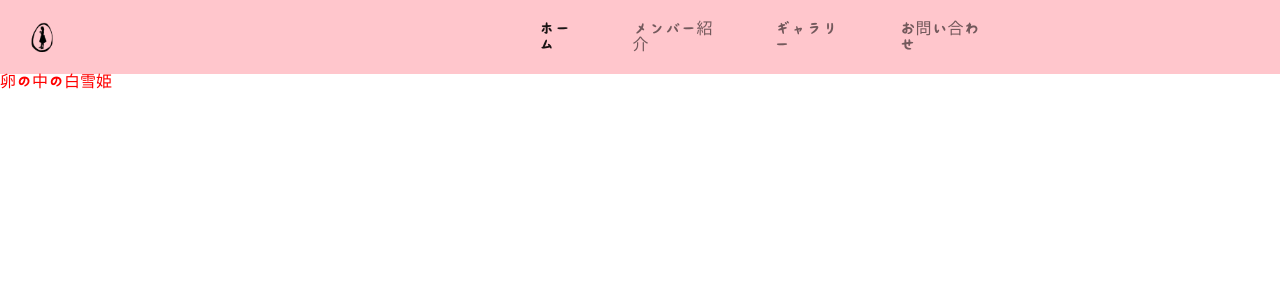
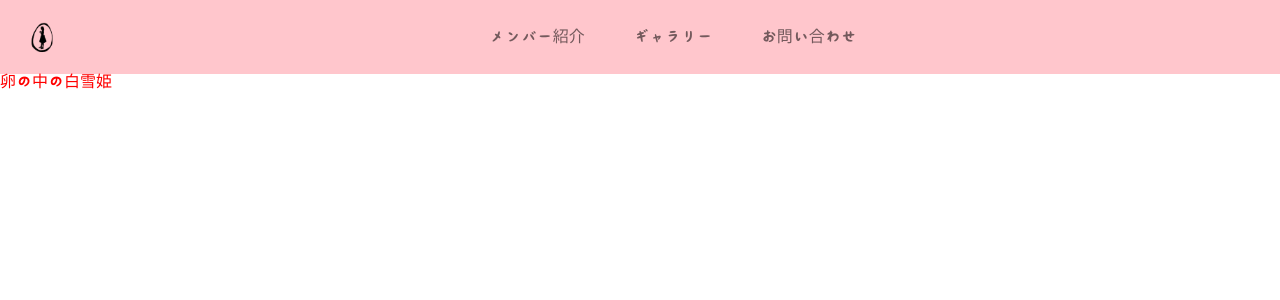
Before and after one commit to seiichiroito/snow-white, a Jekyll site: the page built from index.html, in a window 1280 px wide. Shown: the top 300 px of the page. Built offline with Jekyll 4.4.1, drawn with Linux system fonts in a browser that asks for light colours; some web fonts are replaced.

Commit message:
Finsh header temporary

```diff
--- a/_includes/header.html
+++ b/_includes/header.html
@@ -9,9 +9,6 @@
           </button>
           <div class="collapse navbar-collapse nav-links" id="navbarNav">
             <ul class="navbar-nav">
-              <li class="nav-item">
-                <a class="nav-link px-4 active" aria-current="page" href="#">ホーム</a>
-              </li>
               <li class="nav-item">
                 <a class="nav-link px-4" href="#">メンバー紹介</a>
               </li>
--- a/_sass/style.scss
+++ b/_sass/style.scss
@@ -1,4 +1,4 @@
-
+//* GENERAL
 @font-face {
     font-family: 'KosugiMaru-Regular';
     font-style: normal;
@@ -17,14 +17,12 @@
 body {
     font-family: "iroha-mochi", "KosugiMaru-Regular", Arial, Helvetica, sans-serif;
 }
-
+//* HEADER
 .header {
     background: #FFC6CC;
 }
 
 .nav-links {
     box-sizing: border-box;
-    margin-left: auto;
-    padding-right: 20%;
-    width: 60%;
+    margin-left: 30%;
 }
```
Also changed, not shown: _includes/hero.html (added).
